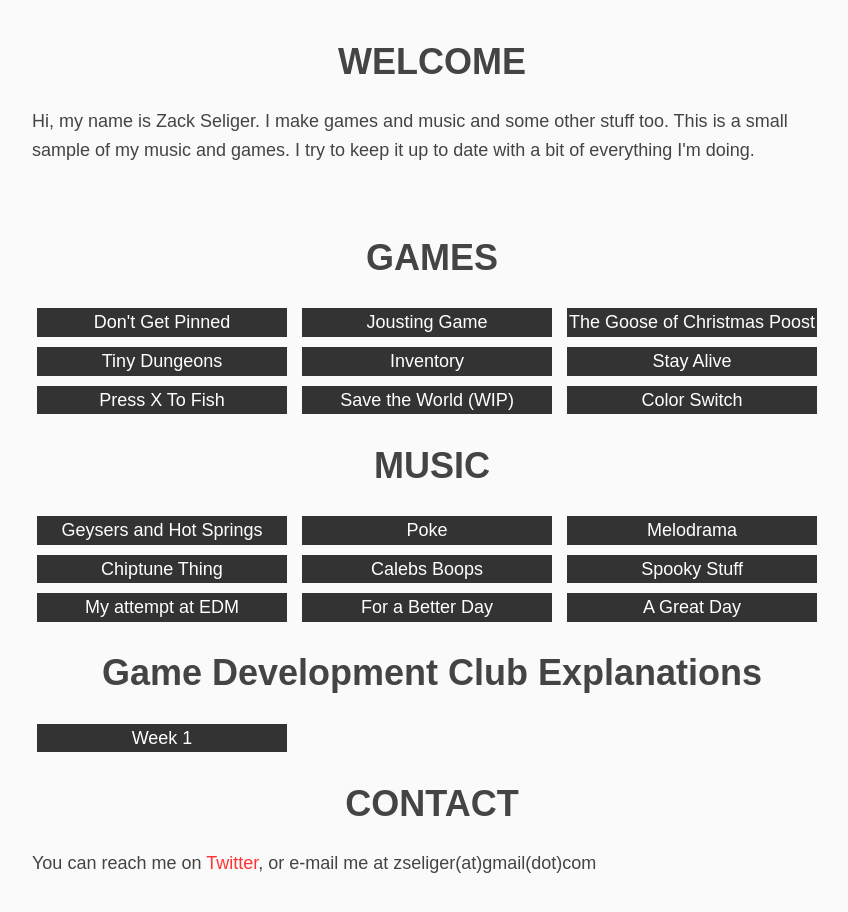
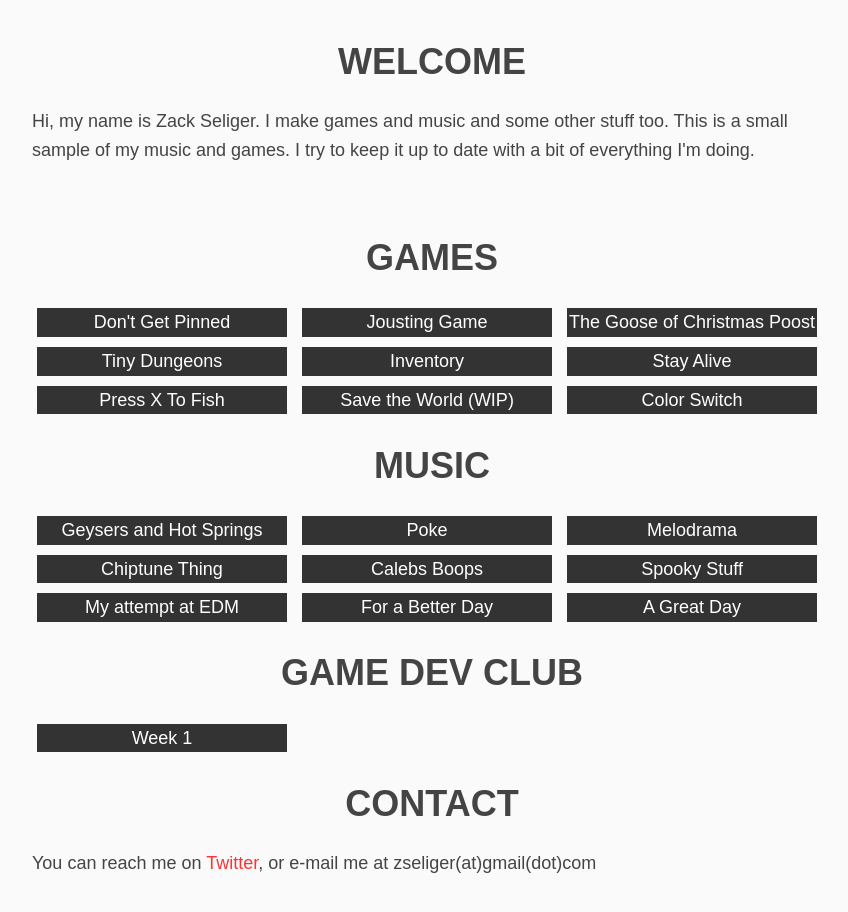
Before and after one commit to zackseliger/zackseliger_site, a plain HTML site: page index.html in a window 1280 px wide. Shown: the whole page, without its empty margins (208-1056 px from the left). Drawn offline with Linux system fonts and the light colour scheme.

Commit message:
GAME DEV CLUB

```diff
--- a/index.html
+++ b/index.html
@@ -51,7 +51,7 @@
 <a class="block" href="Music/a_great_day.mp3">A Great Day</a>
 <br />
 
-<h1>Game Development Club Explanations</h1>
+<h1>GAME DEV CLUB</h1>
 <a class="block" href="explain.html">Week 1</a>
 
 <h1>CONTACT</h1>
```
